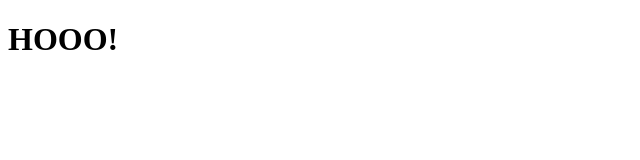
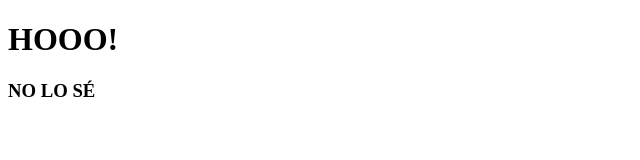
Before and after one commit to ArthurR2D2/KrakenReportAngular, a plain HTML site: page index.html in a window 1280 px wide. Shown: the whole page, without its empty margins (0-640 px from the left). Drawn offline with Linux system fonts and the light colour scheme.

Commit message:
SECOND COMMIT
Nah

```diff
--- a/index.html
+++ b/index.html
@@ -7,5 +7,6 @@
 </head>
 <body>
     <h1>HOOO!</h1>
+    <h3>NO LO SÉ</h3>
 </body>
 </html>
```
